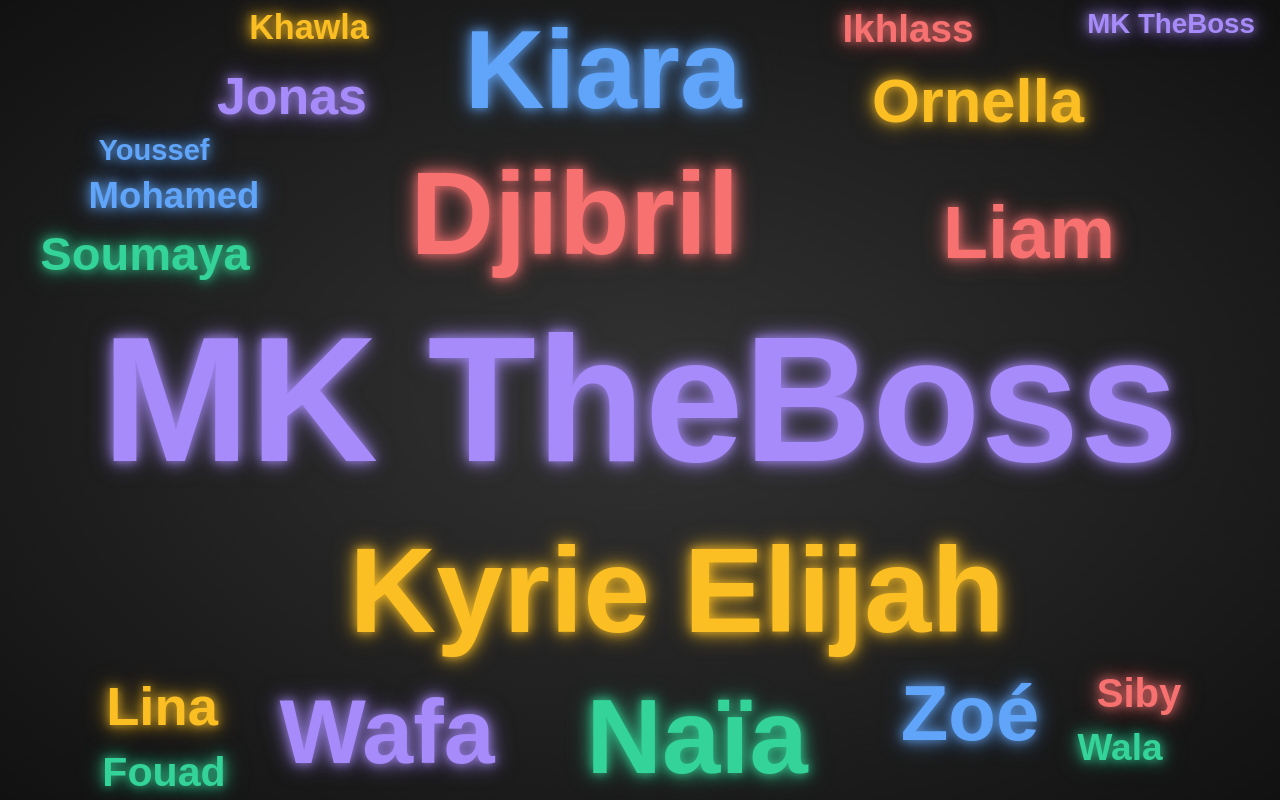
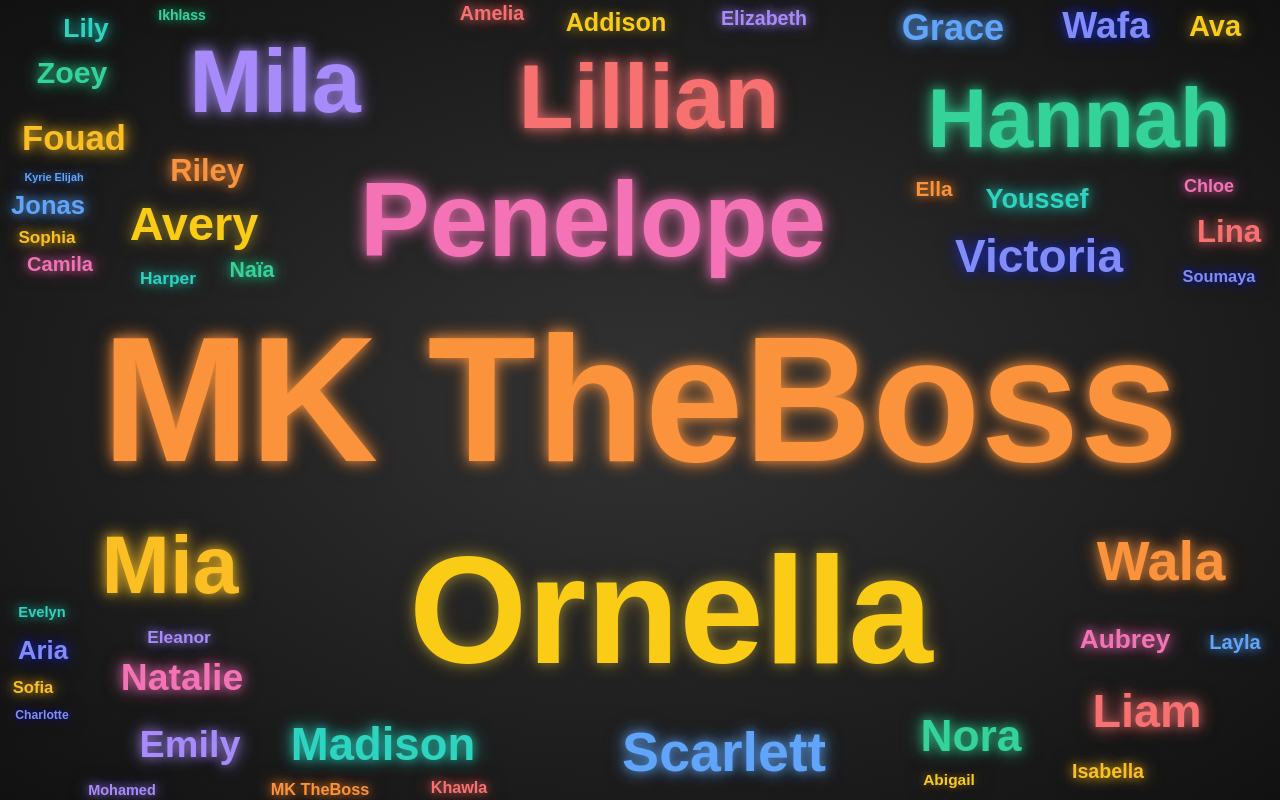
Before and after one commit to mbouzidit/mk-theboss, an Angular app: page / in a window 1280 px wide. Built offline with nearby package versions, Linux system fonts and the light colour scheme.

Commit message:
Add expiresAt and fix selectedNonPermanentNames no element issue

```diff
--- a/src/app/name-display.component.ts
+++ b/src/app/name-display.component.ts
@@ -17,6 +17,11 @@ interface WordRect {
 interface ColorScheme {
     color: string;
     shadow: string;
+}
+
+interface ExpiringName {
+  name: string;
+  expiresAt: Date;
 }
 
 @Component({
@@ -71,29 +76,114 @@ interface ColorScheme {
 export class NameDisplayComponent {
   names = signal<StyledName[]>([]);
 
-  private readonly primaryColor: ColorScheme = { color: '#f87171', shadow: 'rgba(248, 113, 113, 0.6)' }; // Red-Orange
   private readonly colorPalette: ColorScheme[] = [
-    { color: '#fbbf24', shadow: 'rgba(251, 191, 36, 0.6)' },   // Amber
-    { color: '#a78bfa', shadow: 'rgba(167, 139, 250, 0.6)' }, // Violet
-    { color: '#34d399', shadow: 'rgba(52, 211, 153, 0.6)' },   // Emerald
-    { color: '#60a5fa', shadow: 'rgba(96, 165, 250, 0.6)' },    // Blue
+    { color: '#f87171', shadow: 'rgba(248, 113, 113, 0.5)' },
+    { color: '#fbbf24', shadow: 'rgba(251, 191, 36, 0.5)' },
+    { color: '#a78bfa', shadow: 'rgba(167, 139, 250, 0.5)' },
+    { color: '#34d399', shadow: 'rgba(52, 211, 153, 0.5)' },
+    { color: '#60a5fa', shadow: 'rgba(96, 165, 250, 0.5)' },
+    { color: '#fb923c', shadow: 'rgba(251, 146, 60, 0.5)' },
+    { color: '#f472b6', shadow: 'rgba(244, 114, 182, 0.5)' },
+    { color: '#2dd4bf', shadow: 'rgba(45, 212, 191, 0.5)' },
+    { color: '#818cf8', shadow: 'rgba(30, 46, 195, 0.5)' },
+    { color: '#facc15', shadow: 'rgba(146, 126, 45, 0.5)' }
   ];
 
   private readonly permanentNames: string[] = ['MK TheBoss', 'Mohamed', 'Wafa',
     'Fouad', 'Khawla', 'Soumaya', 'Lina', 'Youssef', 'Wala', 'Ikhlass'];
-  private readonly nonPermanentNames: string[] = ['MK TheBoss', 'Siby', 'Naïa',
-    'Zoé', 'Liam', 'Kyrie Elijah', 'Djibril', 'Ornella', 'Jonas', 'Kiara'];
+
+  private readonly nonPermanentNames: ExpiringName[] = [
+    { name: 'MK TheBoss', expiresAt: new Date('2099-01-01T00:00:00Z') },
+    { name: 'Siby', expiresAt: new Date('2023-10-26T00:00:00Z') },
+    { name: 'Naïa', expiresAt: new Date('2099-12-31T23:59:59Z') },
+    { name: 'Zoé', expiresAt: new Date('2023-01-01T00:00:00Z') },
+    { name: 'Liam', expiresAt: new Date('2099-12-31T23:59:59Z') },
+    { name: 'Kyrie Elijah', expiresAt: new Date('2099-12-31T23:59:59Z') },
+    { name: 'Djibril', expiresAt: new Date('2023-05-20T00:00:00Z') },
+    { name: 'Ornella', expiresAt: new Date('2099-12-31T23:59:59Z') },
+    { name: 'Jonas', expiresAt: new Date('2099-12-31T23:59:59Z') },
+    { name: 'Kiara', expiresAt: new Date('2023-11-15T00:00:00Z') },
+    { name: 'Ava', expiresAt: new Date('2099-12-31T23:59:59Z') },
+    { name: 'Mia', expiresAt: new Date('2099-12-31T23:59:59Z') },
+    { name: 'Isabella', expiresAt: new Date('2099-12-31T23:59:59Z') },
+    { name: 'Sophia', expiresAt: new Date('2099-12-31T23:59:59Z') },
+    { name: 'Charlotte', expiresAt: new Date('2099-12-31T23:59:59Z') },
+    { name: 'Amelia', expiresAt: new Date('2099-12-31T23:59:59Z') },
+    { name: 'Evelyn', expiresAt: new Date('2099-12-31T23:59:59Z') },
+    { name: 'Abigail', expiresAt: new Date('2099-12-31T23:59:59Z') },
+    { name: 'Harper', expiresAt: new Date('2099-12-31T23:59:59Z' ) },
+    { name: 'Emily', expiresAt: new Date('2099-12-31T23:59:59Z') },
+    { name: 'Elizabeth', expiresAt: new Date('2099-12-31T23:59:59Z') },
+    { name: 'Avery', expiresAt: new Date('2099-12-31T23:59:59Z') },
+    { name: 'Sofia', expiresAt: new Date('2099-12-31T23:59:59Z') },
+    { name: 'Ella', expiresAt: new Date('2099-12-31T23:59:59Z') },
+    { name: 'Madison', expiresAt: new Date('2099-12-31T23:59:59Z') },
+    { name: 'Scarlett', expiresAt: new Date('2099-12-31T23:59:59Z') },
+    { name: 'Victoria', expiresAt: new Date('2099-12-31T23:59:59Z') },
+    { name: 'Aria', expiresAt: new Date('2099-12-31T23:59:59Z') },
+    { name: 'Grace', expiresAt: new Date('2099-12-31T23:59:59Z') },
+    { name: 'Chloe', expiresAt: new Date('2099-12-31T23:59:59Z') },
+    { name: 'Camila', expiresAt: new Date('2099-12-31T23:59:59Z') },
+    { name: 'Penelope', expiresAt: new Date('2099-12-31T23:59:59Z') },
+    { name: 'Riley', expiresAt: new Date('2099-12-31T23:59:59Z') },
+    { name: 'Layla', expiresAt: new Date('2099-12-31T23:59:59Z') },
+    { name: 'Lillian', expiresAt: new Date('2099-12-31T23:59:59Z') },
+    { name: 'Nora', expiresAt: new Date('2099-12-31T23:59:59Z') },
+    { name: 'Zoey', expiresAt: new Date('2099-12-31T23:59:59Z') },
+    { name: 'Mila', expiresAt: new Date('2099-12-31T23:59:59Z') },
+    { name: 'Aubrey', expiresAt: new Date('2099-12-31T23:59:59Z') },
+    { name: 'Hannah', expiresAt: new Date('2099-12-31T23:59:59Z') },
+    { name: 'Lily', expiresAt: new Date('2099-12-31T23:59:59Z') },
+    { name: 'Addison', expiresAt: new Date('2099-12-31T23:59:59Z') },
+    { name: 'Eleanor', expiresAt: new Date('2099-12-31T23:59:59Z') },
+    { name: 'Natalie', expiresAt: new Date('2099-12-31T23:59:59Z') },
+    { name: 'Luna', expiresAt: new Date('2099-12-31T23:59:59Z') },
+    { name: 'Savannah', expiresAt: new Date('2099-12-31T23:59:59Z') },
+    { name: 'Brooklyn', expiresAt: new Date('2099-12-31T23:59:59Z') },
+    { name: 'Leah', expiresAt: new Date('2099-12-31T23:59:59Z') },
+    { name: 'Zoe', expiresAt: new Date('2099-12-31T23:59:59Z') },
+    { name: 'Stella', expiresAt: new Date('2099-12-31T23:59:59Z') },
+    { name: 'Hazel', expiresAt: new Date('2099-12-31T23:59:59Z') },
+    { name: 'Ellie', expiresAt: new Date('2099-12-31T23:59:59Z') },
+    { name: 'Paisley', expiresAt: new Date('2099-12-31T23:59:59Z') },
+    { name: 'Audrey', expiresAt: new Date('2099-12-31T23:59:59Z') },
+    { name: 'Skylar', expiresAt: new Date('2099-12-31T23:59:59Z') },
+    { name: 'Violet', expiresAt: new Date('2099-12-31T23:59:59Z') },
+    { name: 'Claire', expiresAt: new Date('2099-12-31T23:59:59Z') },
+    { name: 'Bella', expiresAt: new Date('2099-12-31T23:59:59Z') },
+    { name: 'Aurora', expiresAt: new Date('2099-12-31T23:59:59Z') },
+    { name: 'Lucy', expiresAt: new Date('2099-12-31T23:59:59Z') },
+    { name: 'Anna', expiresAt: new Date('2099-12-31T23:59:59Z') },
+    { name: 'Samantha', expiresAt: new Date('2099-12-31T23:59:59Z') },
+    { name: 'Caroline', expiresAt: new Date('2099-12-31T23:59:59Z') },
+    { name: 'Genesis', expiresAt: new Date('2099-12-31T23:59:59Z') },
+    { name: 'Aaliyah', expiresAt: new Date('2099-12-31T23:59:59Z') },
+    { name: 'Kennedy', expiresAt: new Date('2099-12-31T23:59:59Z') },
+    { name: 'Kinsley', expiresAt: new Date('2099-12-31T23:59:59Z') },
+    { name: 'Allison', expiresAt: new Date('2099-12-31T23:59:59Z') },
+    { name: 'Maya', expiresAt: new Date('2099-12-31T23:59:59Z') },
+    { name: 'Sarah', expiresAt: new Date('2099-12-31T23:59:59Z') }
+  ];
+  private selectedNonPermanentNames: string[] = [];
 
   constructor() {
+    this.filterNonExpiredNames();
     const nameList = this.generateNameList();
     requestAnimationFrame(() => {
       this.names.set(this.generatePackedLayout(nameList));
     });
   }
 
+  private filterNonExpiredNames(): void {
+    const now = new Date();
+    this.selectedNonPermanentNames = this.nonPermanentNames
+      .filter(p => p.expiresAt > now)
+      .map(p => p.name);
+  }
+
   private generateNameList(): string[] {
-    const first = this.nonPermanentNames[0];
-    const rest = [...this.permanentNames, ...this.nonPermanentNames.slice(1, 40)];
+    const first = this.selectedNonPermanentNames.length > 0 ? this.selectedNonPermanentNames[0] : this.permanentNames[0];
+    const rest = [...this.permanentNames, ...this.selectedNonPermanentNames.slice(1, 40)];
 
     for (let i = rest.length - 1; i > 0; i--) {
         const j = Math.floor(Math.random() * (i + 1));
@@ -111,7 +201,7 @@ export class NameDisplayComponent {
     const containerWidth = window.innerWidth;
     const containerHeight = window.innerHeight;
 
-    const fullPalette = [this.primaryColor, ...this.colorPalette];
+    const fullPalette = [...this.colorPalette];
     for (let i = fullPalette.length - 1; i > 0; i--) {
       const j = Math.floor(Math.random() * (i + 1));
       [fullPalette[i], fullPalette[j]] = [fullPalette[j], fullPalette[i]];
@@ -196,7 +286,7 @@ export class NameDisplayComponent {
             fontSize: `${currentFontSizePx}px`,
             transform: 'translate(-50%, -50%)',
             color: colorScheme.color,
-            textShadow: `0 0 8px ${colorScheme.shadow}, 0 0 16px ${colorScheme.shadow}, 0 0 24px ${colorScheme.shadow}`
+            textShadow: `0 0 8px ${colorScheme.shadow}, 0 0 16px ${colorScheme.shadow}, 0 0 20px ${colorScheme.shadow}`
           },
         });
       } else {
```
